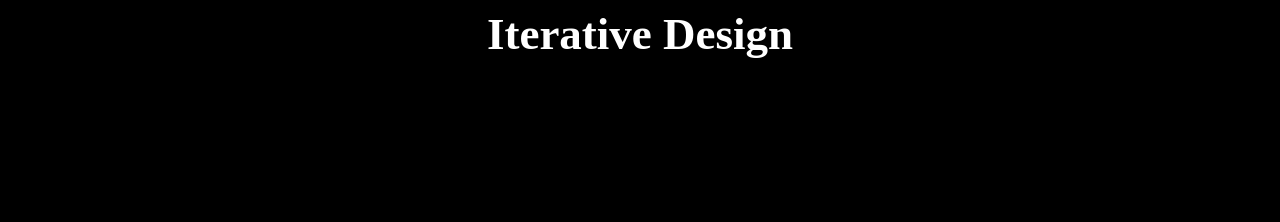
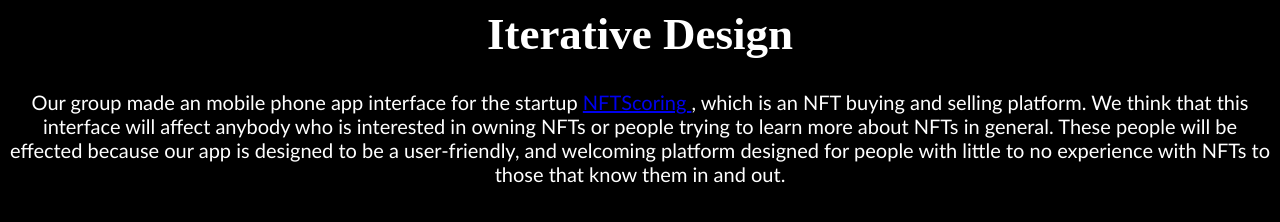
Before and after one commit to AnonymousRhino768/iterative-design, a plain HTML site: page index.html in a window 1280 px wide. Drawn offline with Linux system fonts and the light colour scheme.

Commit message:
first commit

```diff
--- a/index.html
+++ b/index.html
@@ -15,10 +15,26 @@
         font-size: 45px;
         text-align: center;
     }
+    .text3 {
+        font-size: 20px;
+        text-align: center;
+        font-family: 'Gill Sans', 'Gill Sans MT', Calibri, 'Trebuchet MS', sans-serif;
+    }
    </style>
    <body class="flex-container">
     <h1 class="text text2">
         Iterative Design
     </h1>
+    <div>
+        <p class="text text3">
+            Our group made an mobile phone app interface for the startup
+            <a href="https://www.ycombinator.com/companies/nftscoring">NFTScoring </a>,
+            which is an NFT buying and selling platform. We think that this interface
+            will affect anybody who is interested in owning NFTs or people trying
+            to learn more about NFTs in general. These people will be effected because
+            our app is designed to be a user-friendly, and welcoming platform designed
+            for people with little to no experience with NFTs to those that know them
+            in and out.
+    </div>
    </body>
 </html>
```
